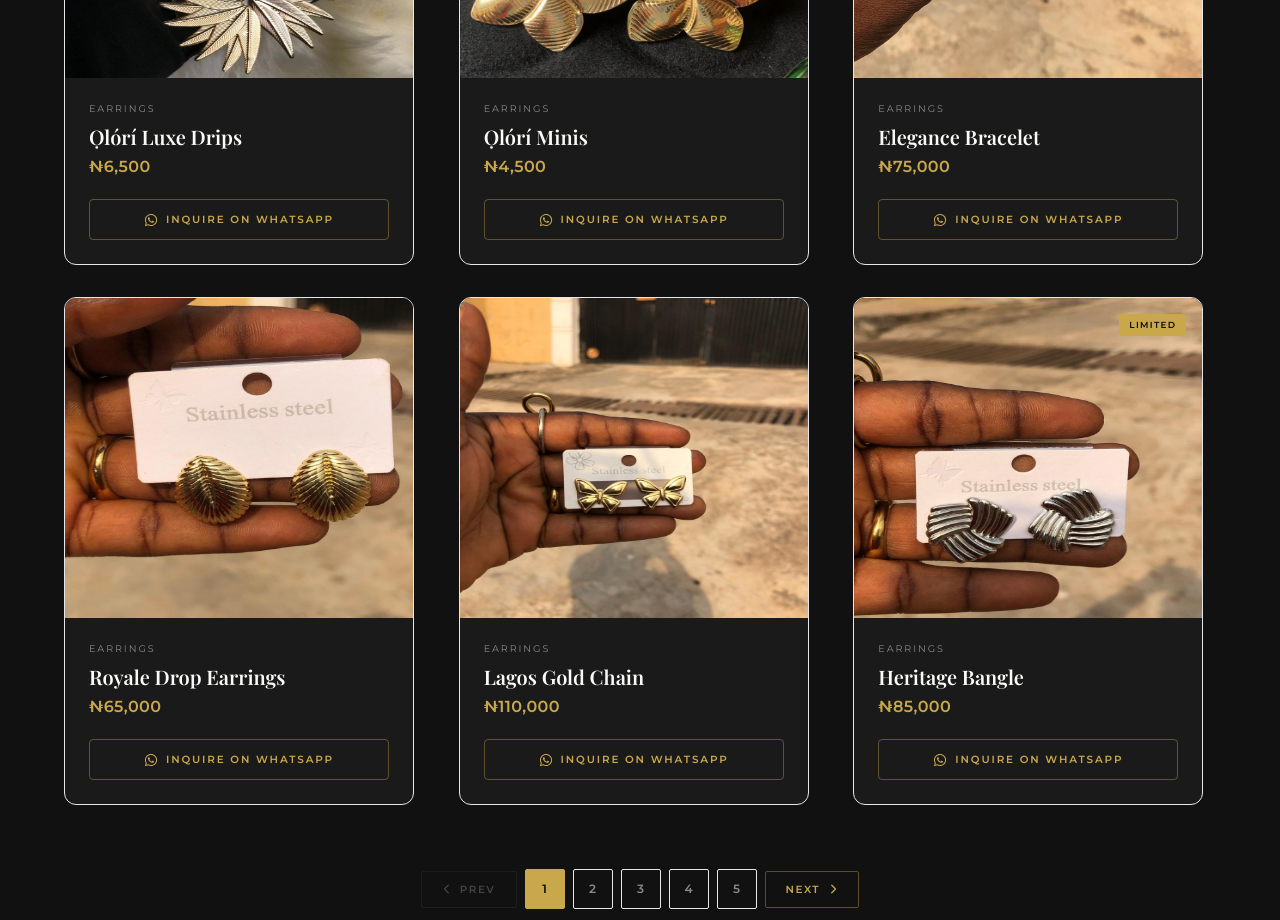
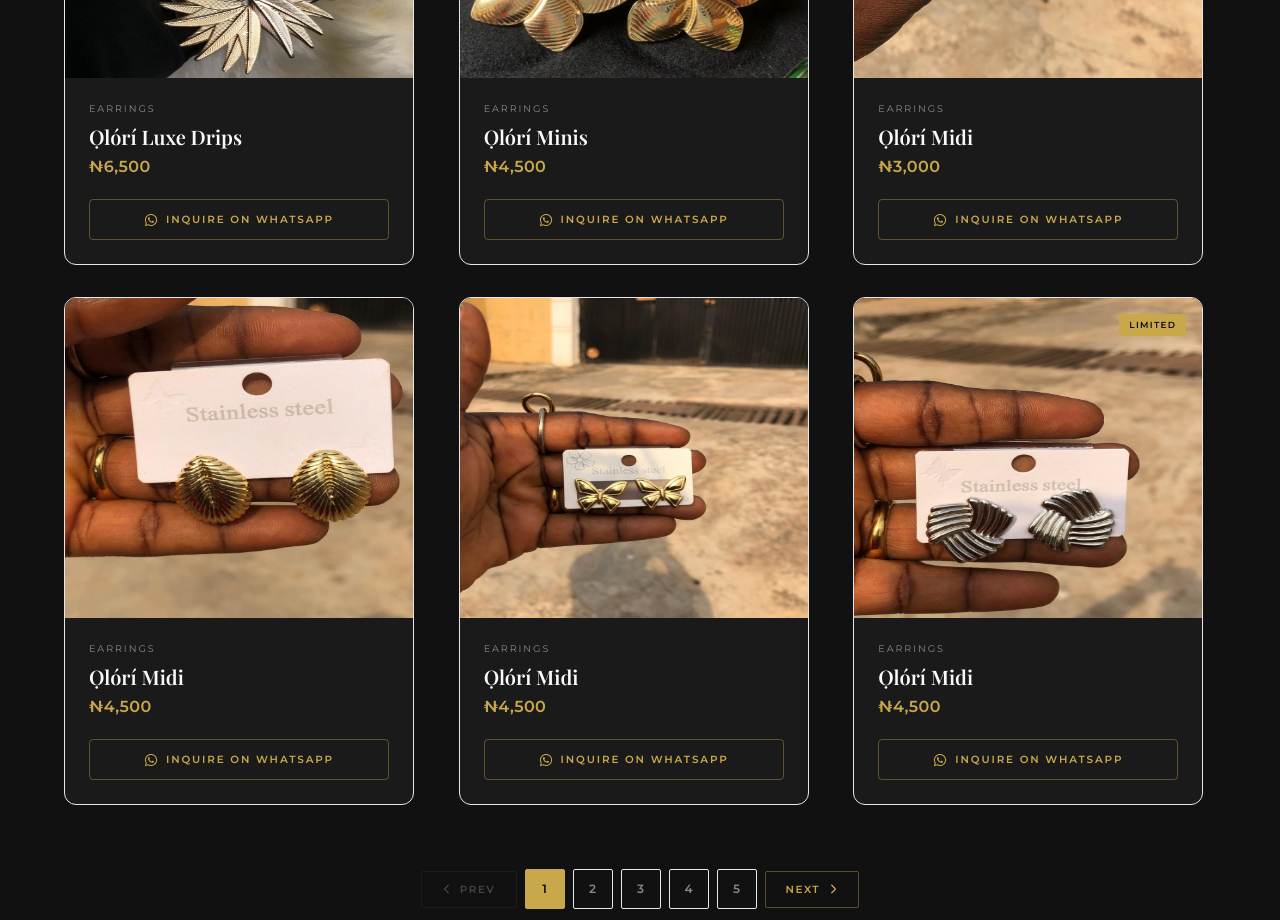
Before and after one commit to OloriNifemi/Loc-Jewelry-store, a React (Vite) app: page /products in a window 1280 px wide. Shown: the part 800-1720 px from the top of the page. Built offline with nearby package versions, Linux system fonts and the light colour scheme; a web font is replaced by a local one.

Commit message:
Final Update

```diff
--- a/src/pages/Home.jsx
+++ b/src/pages/Home.jsx
@@ -19,10 +19,10 @@ const WA = 'https://wa.me/2349116971778?text=Hi,%20I%20am%20interested%20in%20yo
 const products = [
   { name: 'Ọlórí Luxe Drips', category: 'Earrings', price: '₦6,500', badge: 'Bestseller', image: SingleEarring1, height:'h-[350px]' },
   { name: 'Ọlórí Minis', category: 'Earrings', price: '₦4,500', badge: null, image: SingleEarring2, height:'h-[350px]' },
-  { name: 'Elegance Bracelet', category: 'Earrings', price: '₦75,000', badge: 'New', image: SingleEarring3, height:'h-[350px]' },
-  { name: 'Royale Drop Earrings', category: 'Earrings', price: '₦65,000', badge: null, image: SingleEarring4, height:'h-[350px]' },
-  { name: 'Lagos Gold Chain', category: 'Earrings', price: '₦110,000', badge: null, image: SingleEarring5, height:'h-[350px]' },
-  { name: 'Heritage Bangle', category: 'Earrings', price: '₦85,000', badge: 'Limited', image: SingleEarring6, height:'h-[350px]' },
+  { name: 'Ọlórí Midi', category: 'Earrings', price: '₦4,500', badge: 'New', image: SingleEarring3, height:'h-[350px]' },
+  { name: 'Ọlórí Midi', category: 'Earrings', price: '₦4,500', badge: null, image: SingleEarring4, height:'h-[350px]' },
+  { name: 'Ọlórí Midi', category: 'Earrings', price: '₦4,500', badge: null, image: SingleEarring5, height:'h-[350px]' },
+  { name: 'Ọlórí Midi', category: 'Earrings', price: '₦4,500', badge: 'Limited', image: SingleEarring6, height:'h-[350px]' },
 ]
 
 const pillars = [
--- a/src/pages/Products.jsx
+++ b/src/pages/Products.jsx
@@ -34,32 +34,32 @@ import MaleBracelet1 from '../../assets/Male-bracelet-1.jpeg'
 const products = [
   { name: 'Ọlórí Luxe Drips', category: 'Earrings', price: '₦6,500', badge: 'Bestseller', image: SingleEarring1, height:'h-[350px]' },
   { name: 'Ọlórí Minis', category: 'Earrings', price: '₦4,500', badge: null, image: SingleEarring2, height:'h-[350px]' },
-  { name: 'Elegance Bracelet', category: 'Earrings', price: '₦75,000', badge: 'New', image: SingleEarring3, height:'h-[350px]' },
-  { name: 'Royale Drop Earrings', category: 'Earrings', price: '₦65,000', badge: null, image: SingleEarring4, height:'h-[350px]' },
-  { name: 'Lagos Gold Chain', category: 'Earrings', price: '₦110,000', badge: null, image: SingleEarring5, height:'h-[350px]' },
-  { name: 'Heritage Bangle', category: 'Earrings', price: '₦85,000', badge: 'Limited', image: SingleEarring6, height:'h-[350px]' },
-  { name: 'Ọlórí Luxe Drips', category: 'Earrings', price: '₦6,500', badge: 'Bestseller', image: SingleEarring7, height:'h-[350px]' },
+  { name: 'Ọlórí Midi', category: 'Earrings', price: '₦3,000', badge: 'New', image: SingleEarring3, height:'h-[350px]' },
+  { name: 'Ọlórí Midi', category: 'Earrings', price: '₦4,500', badge: null, image: SingleEarring4, height:'h-[350px]' },
+  { name: 'Ọlórí Midi', category: 'Earrings', price: '₦4,500', badge: null, image: SingleEarring5, height:'h-[350px]' },
+  { name: 'Ọlórí Midi', category: 'Earrings', price: '₦4,500', badge: 'Limited', image: SingleEarring6, height:'h-[350px]' },
+  { name: 'Ọlórí Luxe Drips', category: 'Earrings', price: '₦4,500', badge: 'Bestseller', image: SingleEarring7, height:'h-[350px]' },
   { name: 'Ọlórí Minis', category: 'Earrings', price: '₦4,500', badge: null, image: SingleEarring8, height:'h-[350px]' },
-  { name: 'Elegance Bracelet', category: 'Earrings', price: '₦75,000', badge: 'New', image: SingleEarring9, height:'h-[350px]' },
-  { name: 'Royale Drop Earrings', category: 'Earrings', price: '₦65,000', badge: null, image: SingleEarring10, height:'h-[350px]' },
-  { name: 'Lagos Gold Chain', category: 'Earrings', price: '₦110,000', badge: null, image: SingleEarring11, height:'h-[320px]' },
-  { name: 'Heritage Bangle', category: 'Earrings', price: '₦85,000', badge: 'Limited', image: SingleEarring12, height:'h-[350px]' },
+  { name: 'Ọlórí Midi', category: 'Earrings', price: '₦4,500', badge: 'New', image: SingleEarring9, height:'h-[350px]' },
+  { name: 'Royale Drop Earrings', category: 'Earrings', price: '₦4,500', badge: 'out-of-stock', image: SingleEarring10, height:'h-[350px]' },
+  { name: 'Royale Drop Earrings', category: 'Earrings', price: '₦4,500', badge: 'out-of-stock', image: SingleEarring11, height:'h-[320px]' },
+  { name: 'Ọlórí Minis', category: 'Earrings', price: '₦4,500', badge: 'Limited', image: SingleEarring12, height:'h-[350px]' },
   { name: 'Ọlórí Luxe Drips', category: 'Earrings', price: '₦6,500', badge: 'Bestseller', image: SingleEarring13, height:'h-[350px]' },
-  { name: 'Ọlórí Luxe Drips', category: 'Earrings', price: '₦6,500', badge: 'Instock', image: SunbellEarring14, height:'h-[350px]' },
-  { name: 'Ọlórí Minis', category: 'Necklace', price: '₦4,500', badge: null, image: Necklace1, height:'h-[350px]' },
-  { name: 'Elegance Bracelet', category: 'Necklace', price: '₦75,000', badge: 'New', image: Necklace2, height:'h-[350px]' },
-  { name: 'Royale Drop Earrings', category: 'Necklace', price: '₦65,000', badge: null, image: Necklace3, height:'h-[350px]' },
-  { name: 'Lagos Gold Chain', category: 'Necklace', price: '₦110,000', badge: null, image: Necklace4, height:'h-[320px]' },
-  { name: 'Heritage Bangle', category: 'Necklace', price: '₦85,000', badge: 'Limited', image: Necklace5, height:'h-[350px]' },
+  { name: 'Royale Drop Earrings', category: 'Earrings', price: '₦6,500', badge: 'Instock', image: SunbellEarring14, height:'h-[350px]' },
+  { name: 'Lagos Gold Chain', category: 'Necklace', price: '₦4,500', badge: null, image: Necklace1, height:'h-[350px]' },
+  { name: 'Lagos Silver Chain', category: 'Necklace', price: '₦4,500', badge: 'New', image: Necklace2, height:'h-[350px]' },
+  { name: 'Lagos Gold Chain', category: 'Necklace', price: '₦4,500', badge: null, image: Necklace3, height:'h-[350px]' },
+  { name: 'Lagos Gold Chain', category: 'Necklace', price: '₦4,500', badge: null, image: Necklace4, height:'h-[320px]' },
+  { name: 'Ọlórí Luxe Drips', category: 'Necklace', price: '₦6,500', badge: 'Limited', image: Necklace5, height:'h-[350px]' },
   { name: 'Ọlórí Luxe Drips', category: 'Necklace', price: '₦6,500', badge: 'Bestseller', image: Necklace6, height:'h-[350px]' },
-  { name: 'Ọlórí Luxe Drips', category: 'Necklace', price: '₦6,500', badge: 'Bestseller', image: Necklace7, height:'h-[350px]' },
-  { name: 'Ọlórí Luxe Drips', category: 'Bracelet', price: '₦6,500', badge: 'Bestseller', image: FemaleBracelet1, height:'h-[350px]' },
-  { name: 'Ọlórí Luxe Drips', category: 'Bracelet', price: '₦6,500', badge: 'Bestseller', image: FemaleBracelet2, height:'h-[350px]' },
-  { name: 'Ọlórí Luxe Drips', category: 'Bracelet', price: '₦6,500', badge: 'Bestseller', image: FemaleBracelet3, height:'h-[350px]' },
-  { name: 'Ọlórí Luxe Drips', category: 'Bracelet', price: '₦6,500', badge: 'Bestseller', image: FemaleBracelet4, height:'h-[350px]' },
-  { name: 'Ọlórí Luxe Drips', category: 'Bracelet', price: '₦6,500', badge: 'Bestseller', image: FemaleBracelet5, height:'h-[350px]' },
-  { name: 'Ọlórí Luxe Drips', category: 'Bracelet', price: '₦6,500', badge: 'Bestseller', image: FemaleBracelet6, height:'h-[350px]' },
-  { name: 'Ọlórí Luxe Drips', category: 'Bracelet', price: '₦6,500', badge: 'Bestseller', image: MaleBracelet1, height:'h-[350px]' },
+  { name: 'Ọlórí Luxe Drips', category: 'Necklace', price: '₦16,000', badge: 'Bestseller', image: Necklace7, height:'h-[350px]' },
+  { name: 'Elegance Bracelet', category: 'Bracelet', price: '₦7,000', badge: 'Bestseller', image: FemaleBracelet1, height:'h-[350px]' },
+  { name: 'Elegance Bracelet', category: 'Bracelet', price: '₦7,000', badge: 'Bestseller', image: FemaleBracelet2, height:'h-[350px]' },
+  { name: 'Elegance Bracelet', category: 'Bracelet', price: '₦7,000', badge: 'Bestseller', image: FemaleBracelet3, height:'h-[350px]' },
+  { name: 'Elegance Bracelet', category: 'Bracelet', price: '₦7,000', badge: 'Bestseller', image: FemaleBracelet4, height:'h-[350px]' },
+  { name: 'Elegance Bracelet', category: 'Bracelet', price: '₦7,000', badge: 'Bestseller', image: FemaleBracelet5, height:'h-[350px]' },
+  { name: 'Elegance Bracelet', category: 'Bracelet', price: '₦11,000', badge: 'Bestseller', image: FemaleBracelet6, height:'h-[350px]' },
+  { name: 'Elegance Bracelet', category: 'Bracelet', price: '₦15,000', badge: 'Bestseller', image: MaleBracelet1, height:'h-[350px]' },
 ]
 
 const PER_PAGE = 6
```
